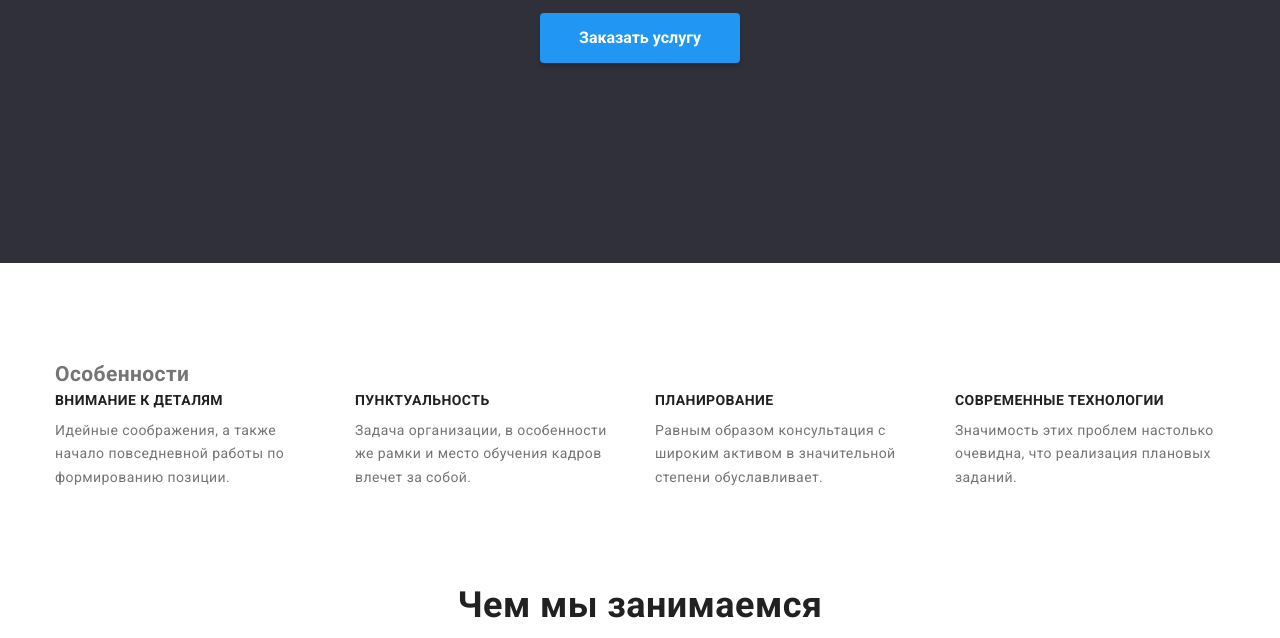
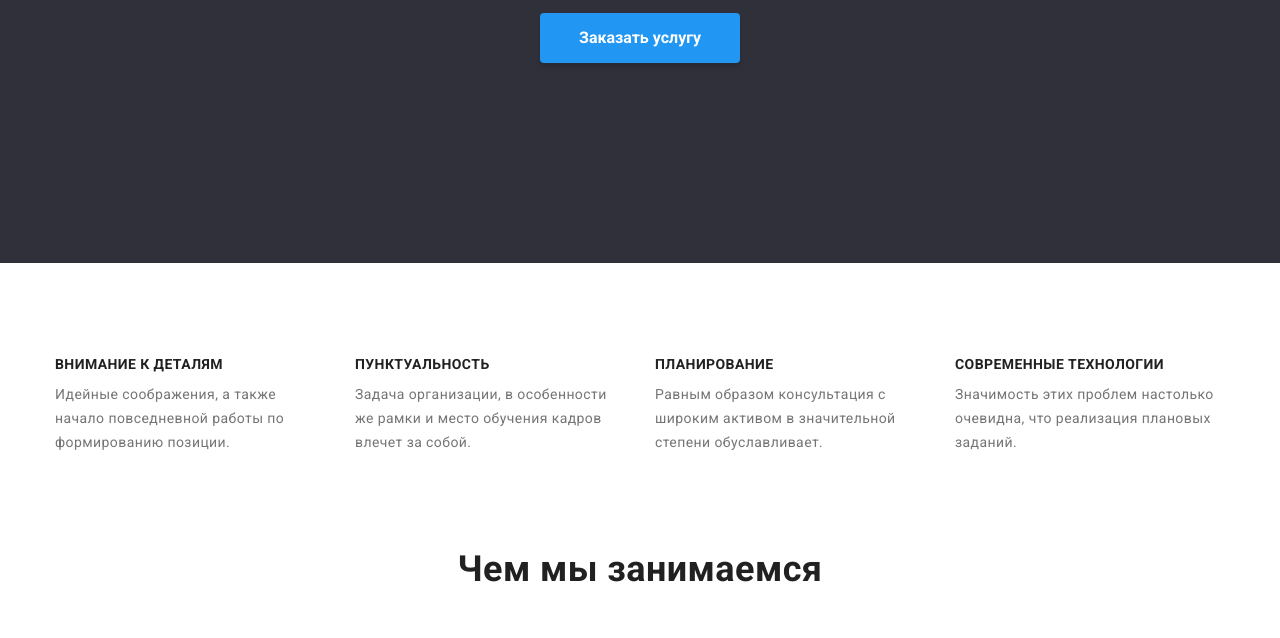
Before and after one commit to sasha-shkapenko/goit-markup-hw-03, a plain HTML site: page index.html in a window 1280 px wide. Shown: the part 418-1056 px from the top of the page. Drawn offline with nearby package versions, Linux system fonts and the light colour scheme.

```diff
--- a/index.html
+++ b/index.html
@@ -45,7 +45,7 @@
     <!-- Особенности -->
     <section class="section features">
        <div class="container">
-           <h2>Особенности</h2>
+           <h2 class="hidden">Особенности</h2>
             <ul class="features list">
                 <li class="item">
                     <h3 class="features-title">Внимание к деталям</h3>
@@ -137,4 +137,3 @@
     </footer>
 </body>
 </html>
-1
```
